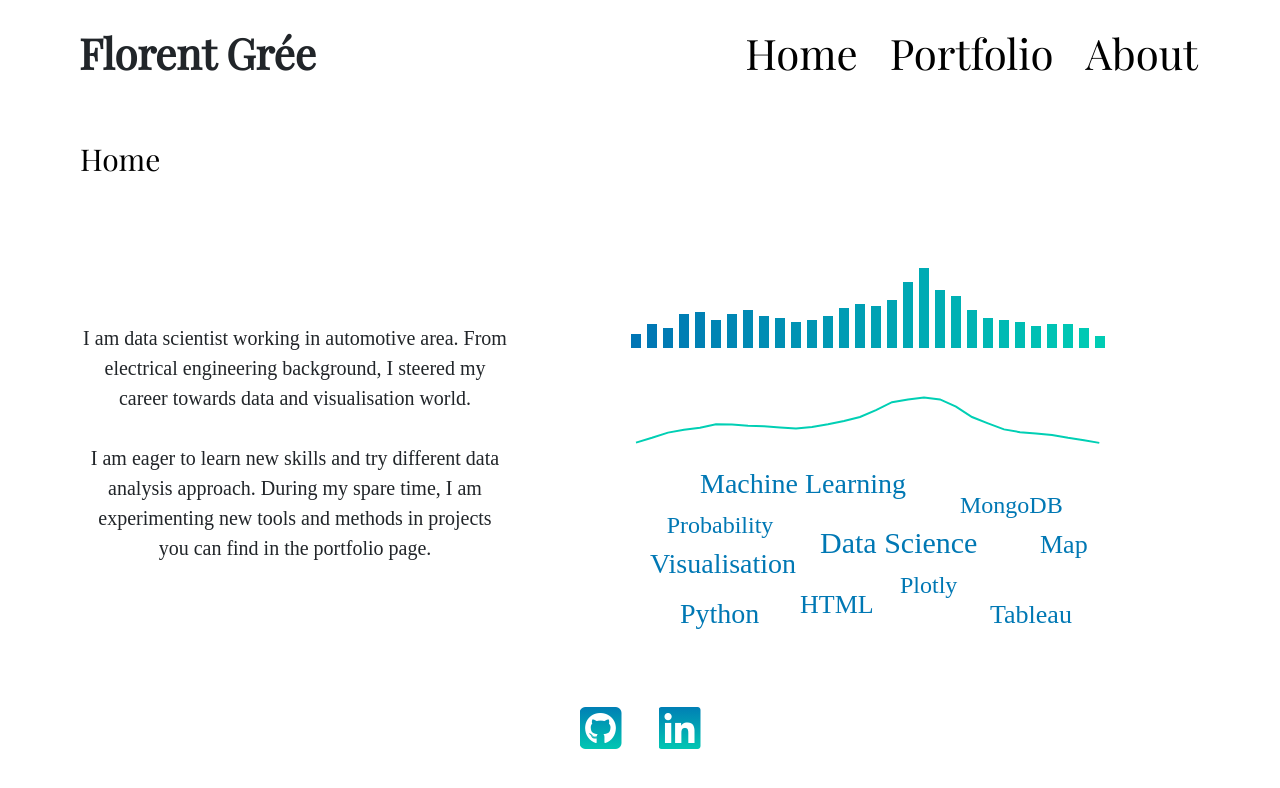
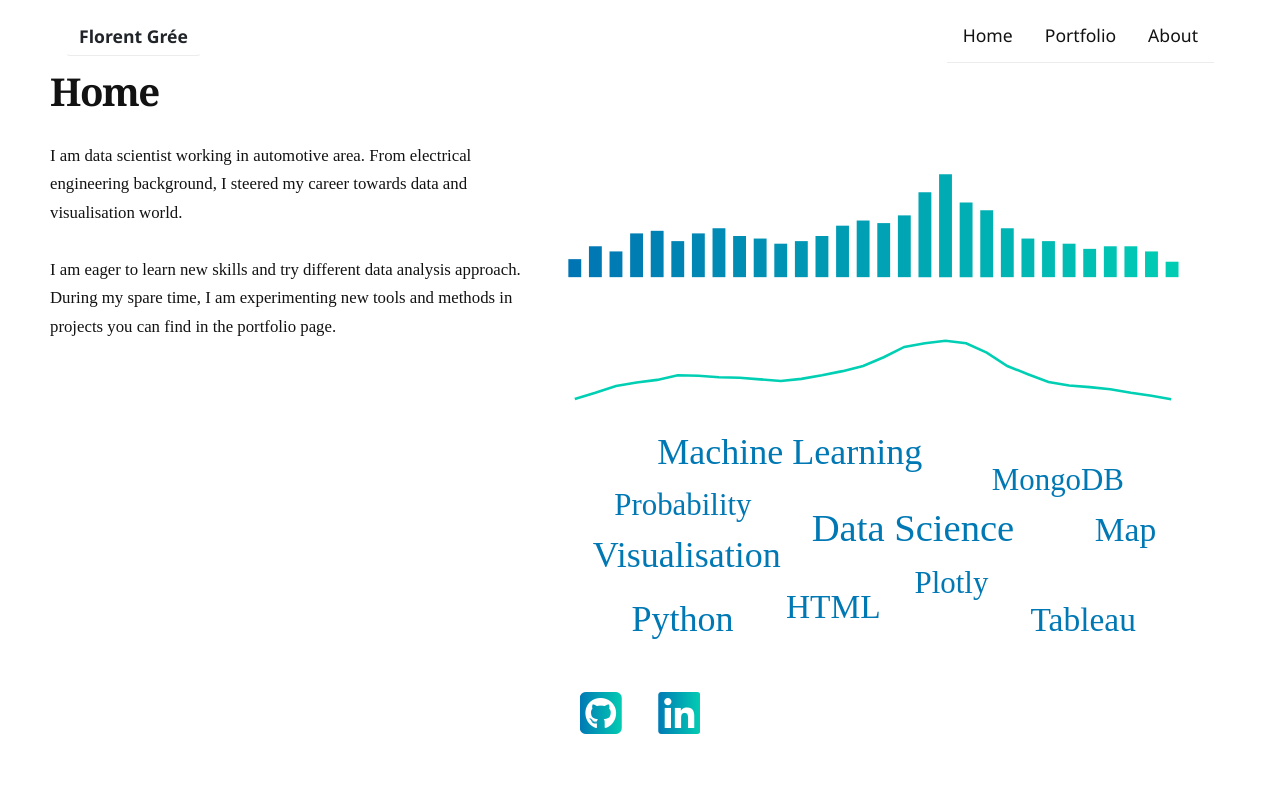
Before and after one commit to FlorentDSGree/florentdsgree.github.io, a Jekyll site: the page built from index.markdown, in a window 1280 px wide. Shown: the top 788 px of the page. Built offline with Jekyll 4.4.1, drawn with Linux system fonts in a browser that asks for light colours; nearby versions of some CDN libraries.

Commit message:
Refactor CSS styles for improved layout and readability, including variable usage and text alignment adjustments

```diff
--- a/assets/css/style.css
+++ b/assets/css/style.css
@@ -1,25 +1,67 @@
+
+:root {
+  --bg: #f7f4f0;
+  --paper: #ffffff;
+  --text: #121212;
+  --muted: #4b5563;
+  --line: rgba(18, 18, 18, 0.08);
+  --accent: #007ab5;
+  --accent-2: #02ccb2;
+  --shadow: 0 10px 30px rgba(17, 17, 17, 0.05);
+}
 
 body {
   font-family: Montserrat;
-  font-size: 20px;
+  font-size: 18px;
   margin-left: 50px;
   margin-right: 50px
 }
 /* Header/Logo Title */
 .header1 {
-  padding: 30px; text-align: left; color: black; font-family: Playfair Display; font-size: 30px;
+  padding: 0;
+  margin: 0 0 14px 0;
+  color: var(--text);
+  font-family: "Georgia", "Times New Roman", serif;
+  font-size: clamp(2.1rem, 3vw, 3.2rem);
+  line-height: 1.05;
+  letter-spacing: -0.04em;
+  font-weight: 600;
 }
+
 .header2 {
-  padding: 30px; text-align: left; color: black; font-family: Playfair Display; font-size: 26px;
+  padding: 0;
+  margin: 0 0 12px 0;
+  color: var(--text);
+  font-family: "Georgia", "Times New Roman", serif;
+  font-size: 1.6rem;
+  line-height: 1.2;
+  letter-spacing: -0.02em;
+  font-weight: 600;
 }
+
 .header3 {
-  padding: 0px; text-align: left; color: black; font-family: Playfair Display; font-size: 24px;
+  padding: 0;
+  margin: 0 0 10px 0;
+  color: var(--text);
+  font-family: "Segoe UI", Arial, sans-serif;
+  font-size: 1.05rem;
+  line-height: 1.4;
+  letter-spacing: 0.08em;
+  text-transform: uppercase;
+  font-weight: 700;
 }
 .horizlineorange {
   padding: 0.5px; background: #9a9fad;
 }
 /* Page Content */
-.content {padding:15px;margin: 0.5; text-align: center; line-height: 1.5}
+.content {
+  padding: 8px 0;
+  margin: 0;
+  text-align: left;
+  line-height: 1.7;
+  color: var(--text);
+  font-size: 1.05rem;
+}
 /* Graph */
 .graph {padding:0px;margin: 0.5; background: light blue; text-align: center}
 
@@ -81,27 +123,30 @@ img {
 
 .topnav {
   overflow: auto;
-  /* position: sticky; */
-  top:0;
-  background-color: #fff;
-  font-size: 42px;
-  font-family: Playfair Display;
+  top: 0;
+  background: rgba(255, 255, 255, 0.8);
+  border-bottom: 1px solid var(--line);
+  backdrop-filter: blur(8px);
+  font-size: 1.1rem;
+  font-family: "Segoe UI", Arial, sans-serif;
 }
 
 .topnav a {
   float: left;
-  color: #000;
+  color: var(--text);
   text-align: center;
   padding: 14px 16px;
   text-decoration: none;
-  background: linear-gradient(60deg, #007AB5, #02CCB2) center bottom;
-  background-size: 0% 4px;
+  background: linear-gradient(90deg, var(--accent), var(--accent-2)) center bottom;
+  background-size: 0% 2px;
   background-repeat: no-repeat;
-  transition: background 0.2s linear;
+  transition: background 0.25s ease, color 0.2s ease;
+  font-weight: 500;
 }
 
 .topnav a:hover {
-  background-size: 100% 4px;
+  background-size: 100% 2px;
+  color: var(--text);
 }
 
 .topnav-right {
@@ -128,9 +173,9 @@ img {
 }
 
 .fa-gradient {
-	background: -webkit-gradient(linear, left top, left bottom, from(#007AB5), to(#02CCB2));
-	-webkit-background-clip: text;
-	-webkit-text-fill-color: transparent;
+  background: linear-gradient(90deg, var(--accent), var(--accent-2));
+  -webkit-background-clip: text;
+  -webkit-text-fill-color: transparent;
 }
 
 svg {
@@ -142,3 +187,22 @@ svg {
 * {
   box-sizing: border-box;
 }
+
+table {
+  border-collapse: collapse;
+  width: 100%;
+  border-spacing: 0;
+}
+
+td {
+  vertical-align: top;
+  padding: 0;
+  line-height: 0;
+}
+
+svg {
+  display: block;
+  width: 100%;
+  height: auto;
+  max-width: 100%;
+}
```
